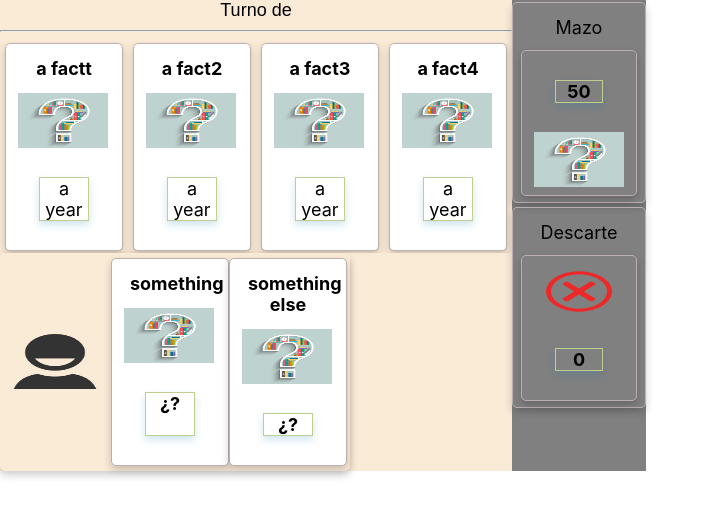
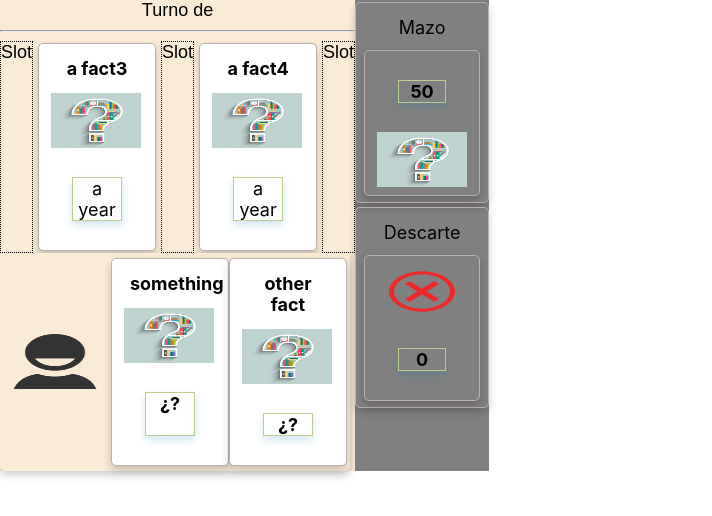
Before and after one commit to pds-2018s1/timeline, a React (Create React App) app: page / in a window 1280 px wide. Both pictures are taken after a click on the button "Comenzar juego!". Shown: the top 516 px of the page, without its empty margins (0-712 px from the left). Built offline with nearby package versions, Linux system fonts and the light colour scheme.

Commit message:
A card can be selected and placed on the timeline

```diff
--- a/src/actions/game.js
+++ b/src/actions/game.js
@@ -2,12 +2,13 @@
 
 export const START_GAME = 'START_GAME'
 export const CARD_SELECTED = 'CARD_SELECTED'
+export const CARD_PLACED_IN_TIMELINE = 'CARD_PLACED_IN_TIMELINE'
 
 export const startGame = (playerName) => ({
   type: START_GAME,
   player : {name:playerName, playerHand:[
     {fact : {name:"something", year:"a year"}},
-    {fact : {name:"something else", year:"another year"}}
+    {fact : {name:"other fact", year:"another year"}}
   ]},
 })
 
@@ -15,3 +16,7 @@ export const selectedCard = (card) => ({
   type: CARD_SELECTED,
   selectedCard: card
 })
+
+export const cardPlacedInTimeline = () => ({
+  type: CARD_PLACED_IN_TIMELINE
+})
--- a/src/components/Card/Card.jsx
+++ b/src/components/Card/Card.jsx
@@ -7,16 +7,15 @@ class Card extends React.Component {
   seleccionarCarta = () => {
     //Las cartas del timeline no se pueden seleccionar, por lo tanto,
     //solo permitimos seleccionar aquellas que no muestran el año.
-    console.log(this.props.showingInfo)
     if(!this.props.showingInfo)
-      this.props.cartaSeleccionada(this.props.fact)
+      this.props.cartaSeleccionada({fact: this.props.fact})
   }
 
   render() {
     const name = this.props.fact.name
     const year = this.props.fact.year
     const showingInfo = this.props.showingInfo
-    const seleccionada = this.props.selectedCard && this.props.selectedCard.name === name
+    const seleccionada = this.props.selectedCard && this.props.selectedCard.fact.name === name
 
     return (
       <div className={classNames('card', {'seleccionada' : seleccionada})} onClick={this.seleccionarCarta} >
--- a/src/components/Timeline/Timeline.css
+++ b/src/components/Timeline/Timeline.css
@@ -9,3 +9,8 @@
     margin-left: 5px;
     margin-right: 5px;
 }
+
+.cardAndSlot {
+  display: flex;
+  flex-direction: row;
+}
--- a/src/components/Timeline/Timeline.jsx
+++ b/src/components/Timeline/Timeline.jsx
@@ -1,12 +1,25 @@
 import React from 'react'
+import "./Timeline.css"
+import Card from '../../containers/Card'
+import TimelineSlot from '../../containers/TimelineSlot';
 
-import Card from '../../containers/Card'
-import "./Timeline.css"
+const resolveNextCard = (list, card) => {
+  const index = list.indexOf(card)
+  if( list.length === index + 1) return null
+  return list[index + 1]
+}
 
 const Timeline = ({playedCards}) => (
         <div className="playedCards">
+            <TimelineSlot nextCard={playedCards[0]} />
             {
-                playedCards.map(card => <div key={card.fact}><Card fact={card.fact} showingInfo={true}/></div>)
+                playedCards.map(
+                  card =>
+                    <div className="cardAndSlot">
+                      <div key={card.fact}><Card fact={card.fact} showingInfo={true}/></div>
+                      <TimelineSlot prevCard={card} nextCard={resolveNextCard(playedCards, card)}/>
+                    </div>
+                )
             }
         </div>
     )
--- /dev/null
+++ b/src/components/TimelineSlot/TimelineSlot.css
@@ -0,0 +1,3 @@
+.timelineSlot {
+  border: black dotted 1px;
+}
--- /dev/null
+++ b/src/components/TimelineSlot/TimelineSlot.jsx
@@ -0,0 +1,17 @@
+import React from 'react'
+import './TimelineSlot.css'
+
+const onCardPlaced = (prevCard, nextCard, cardPlacedInTimeline) => {
+  console.log(prevCard)
+  console.log(nextCard)
+  //TODO validar si se puede agregar la carta
+  cardPlacedInTimeline()
+}
+
+const TimelineSlot = ({prevCard, nextCard, cardPlacedInTimeline}) => (
+  <div className="timelineSlot" onClick={ () => {onCardPlaced(prevCard, nextCard, cardPlacedInTimeline)}}>
+    Slot
+  </div>
+)
+
+export default TimelineSlot
--- /dev/null
+++ b/src/containers/TimelineSlot.jsx
@@ -0,0 +1,10 @@
+import { connect } from 'react-redux'
+import TimelineSlot from '../components/TimelineSlot/TimelineSlot'
+import { cardPlacedInTimeline } from '../actions/game'
+
+const mapStateToProps = state => ({
+})
+
+export default connect(mapStateToProps, ({
+  cardPlacedInTimeline
+}))(TimelineSlot)
--- a/src/reducers/game.js
+++ b/src/reducers/game.js
@@ -1,13 +1,11 @@
 // import { pipe, mergeDeepLeft, adjust, range, mapObjIndexed, prop, equals } from 'ramda'
-import { START_GAME, CARD_SELECTED } from '../actions/game'
+import { START_GAME, CARD_SELECTED, CARD_PLACED_IN_TIMELINE } from '../actions/game'
 
 
 const initialState = {
     turn: "pepito",
     player: null,
     timeline: [
-      {fact: { name: "a factt", year: "a year"}},
-      {fact: { name: "a fact2", year: "a year"}},
       {fact: { name: "a fact3", year: "a year"}},
       {fact: { name: "a fact4", year: "a year"}},
     ],
@@ -31,6 +29,13 @@ export const game = (state = initialState, action) => {
           ...state,
           selectedCard: action.selectedCard
         }
+      case CARD_PLACED_IN_TIMELINE:
+        console.log("selected card is:" , state.selectedCard)
+        return {
+          ...state,
+          timeline: state.timeline.concat(state.selectedCard),
+          selectedCard: null
+        }
       default: return state
     }
 }
```
